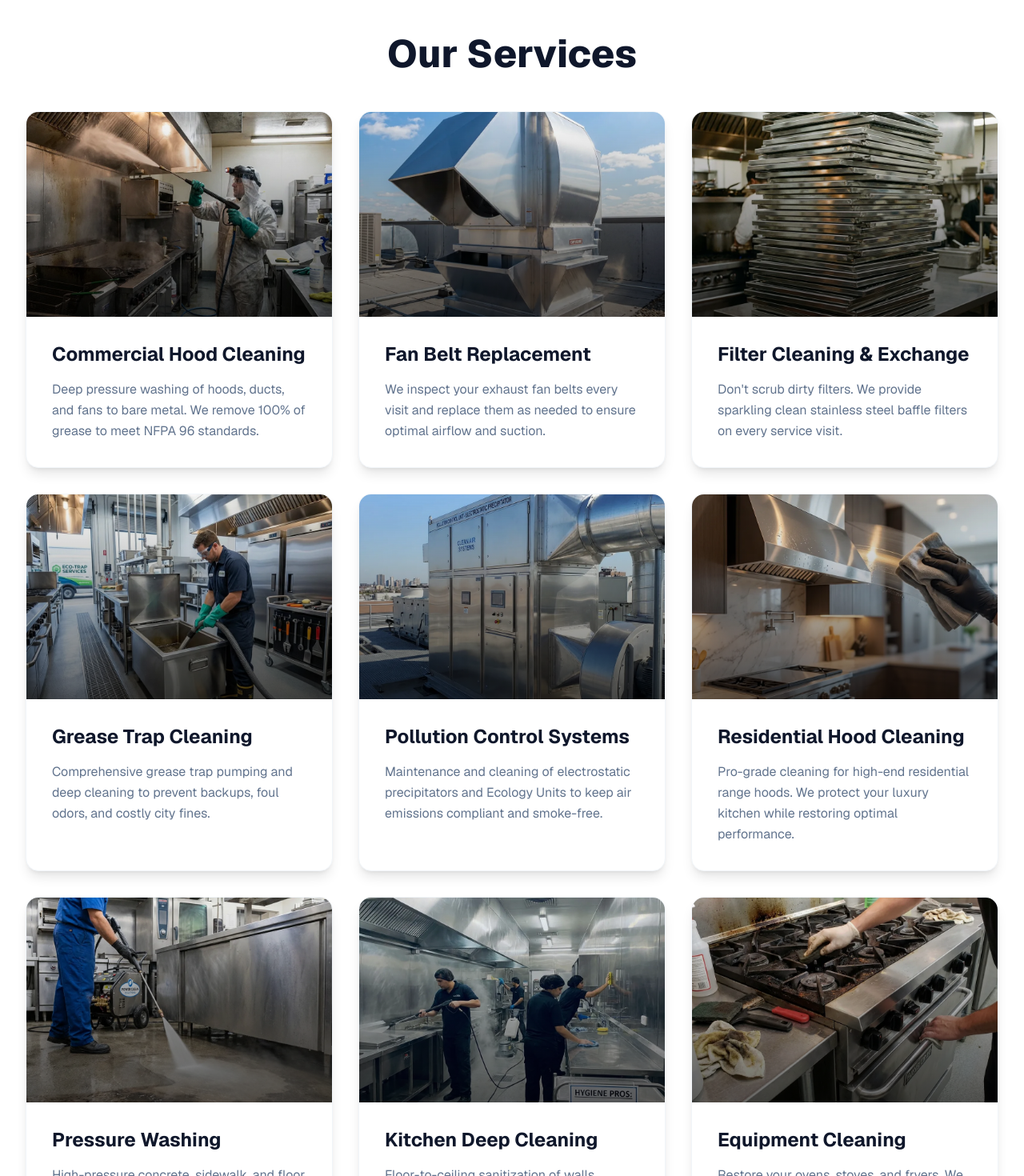
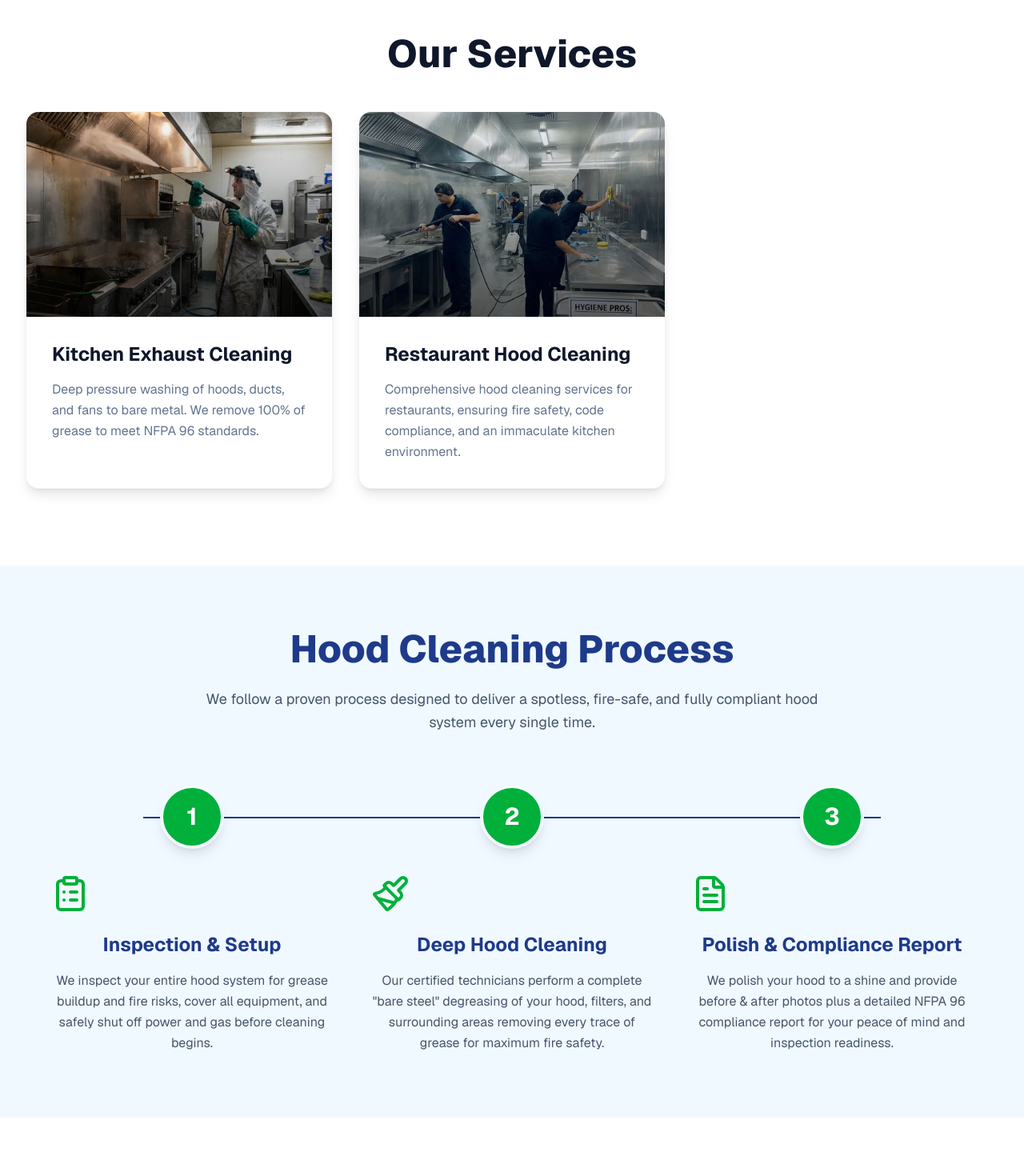
Before and after one commit to hassanma1016/GreaseGuardLanding, a Next.js app: page / in a window 1280 px wide. Shown: the part 2040-3510 px from the top of the page at 80% size. Built offline with nearby package versions, Linux system fonts and the light colour scheme.

Commit message:
Update Services section to focus strictly on Hood Cleaning

```diff
--- a/src/components/Services.tsx
+++ b/src/components/Services.tsx
@@ -5,49 +5,14 @@ import { Phone } from "lucide-react";
 
 const services = [
     {
-        title: "Commercial Hood Cleaning",
+        title: "Kitchen Exhaust Cleaning",
         description: "Deep pressure washing of hoods, ducts, and fans to bare metal. We remove 100% of grease to meet NFPA 96 standards.",
         image: "/images/hood-cleaning.webp",
     },
     {
-        title: "Fan Belt Replacement",
-        description: "We inspect your exhaust fan belts every visit and replace them as needed to ensure optimal airflow and suction.",
-        image: "/images/fan-replacement.webp",
-    },
-    {
-        title: "Filter Cleaning & Exchange",
-        description: "Don't scrub dirty filters. We provide sparkling clean stainless steel baffle filters on every service visit.",
-        image: "/images/filter-cleaning.webp",
-    },
-    {
-        title: "Grease Trap Cleaning",
-        description: "Comprehensive grease trap pumping and deep cleaning to prevent backups, foul odors, and costly city fines.",
-        image: "/images/grease-trap.webp",
-    },
-    {
-        title: "Pollution Control Systems",
-        description: "Maintenance and cleaning of electrostatic precipitators and Ecology Units to keep air emissions compliant and smoke-free.",
-        image: "/images/pollution-control.webp",
-    },
-    {
-        title: "Residential Hood Cleaning",
-        description: "Pro-grade cleaning for high-end residential range hoods. We protect your luxury kitchen while restoring optimal performance.",
-        image: "/images/residential-hood.webp",
-    },
-    {
-        title: "Pressure Washing",
-        description: "High-pressure concrete, sidewalk, and floor deep cleaning to remove gum, oil stains, and built-up grime.",
-        image: "/images/pressure-washing.webp",
-    },
-    {
-        title: "Kitchen Deep Cleaning",
-        description: "Floor-to-ceiling sanitization of walls, ceilings, and surfaces. We scrub every inch to ensure passing health scores.",
+        title: "Restaurant Hood Cleaning",
+        description: "Comprehensive hood cleaning services for restaurants, ensuring fire safety, code compliance, and an immaculate kitchen environment.",
         image: "/images/deep-cleaning.webp",
-    },
-    {
-        title: "Equipment Cleaning",
-        description: "Restore your ovens, stoves, and fryers. We remove carbon buildup and baked-on grease to extend equipment life.",
-        image: "/images/equipment-cleaning.webp",
     },
 ];
 
```
